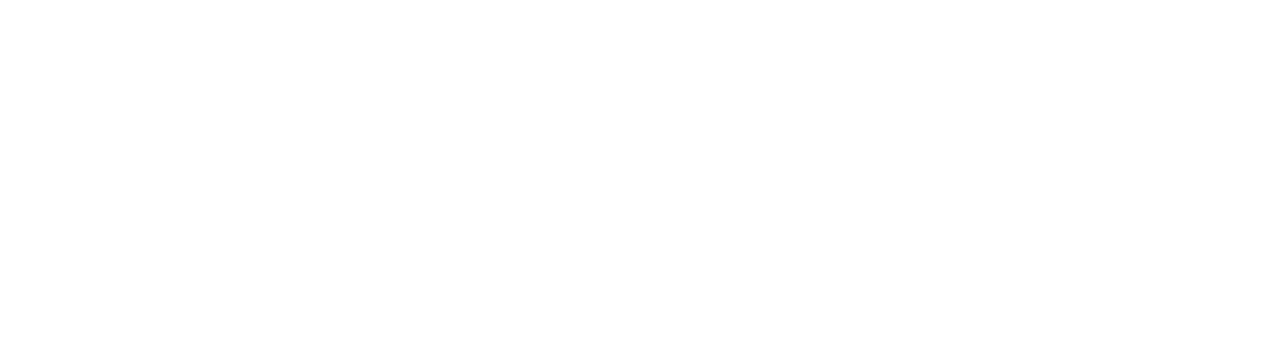
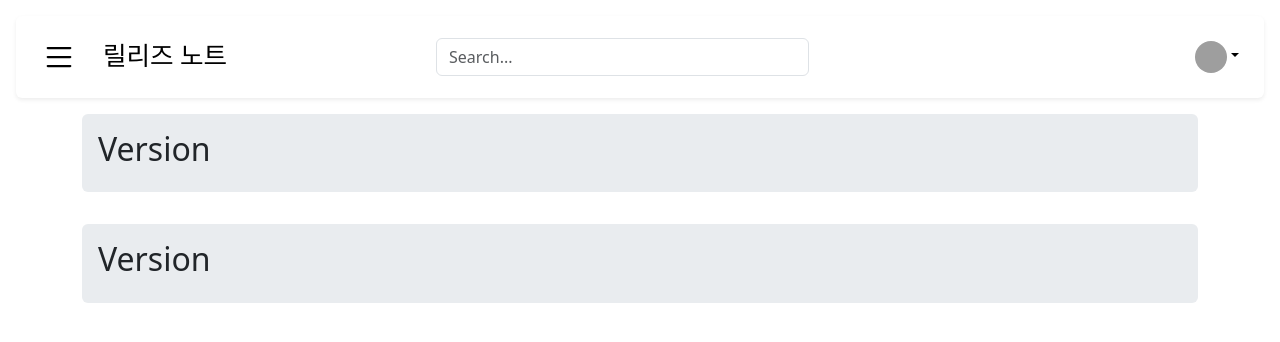
Before and after one commit to rivercory/melotalk, a Vue app: page /changelog in a window 1280 px wide. Before the commit this address had no page. Shown: the top 342 px of the page. Built offline with nearby package versions, Linux system fonts and the light colour scheme; grey boxes are pictures that could not be loaded; a web font is replaced by a local one.

Commit message:
Version 2.6.37

```diff
--- /dev/null
+++ b/src/assets/changelog.json
@@ -0,0 +1,14 @@
+[
+  {
+    "id": "1",
+    "title": "Version",
+    "date": "https://image-server.kr/def/cate-1.jpg",
+    "description": "CATE_01"
+  },
+  {
+    "id": "2",
+    "title": "Version",
+    "date": "https://image-server.kr/def/cate-1.jpg",
+    "description": "CATE_01"
+  }
+]
--- a/src/router/index.js
+++ b/src/router/index.js
@@ -2,6 +2,7 @@
 import HomeView from "@/views/HomeView.vue";
 import AboutView from "@/views/AboutView.vue";
 import ChatView from "@/views/ChatView.vue";
+import ChangelogView from "@/views/ChangelogView.vue";
 
 const routes = [
   {
@@ -18,6 +19,11 @@
     path: '/chat',
     name: 'chat',
     component: ChatView
+  },
+  {
+    path: '/changelog',
+    name: 'changelog',
+    component: ChangelogView
   }
 ]
 
--- /dev/null
+++ b/src/views/ChangelogView.vue
@@ -0,0 +1,44 @@
+<script>
+import Navmenu from "@/components/Navmenu.vue";
+import changelog from "@/assets/changelog.json";
+
+export default {
+  computed: {
+    changelogs() {
+      return changelog.map((items) => {
+        return items;
+      });
+    },
+  },
+  components: {Navmenu}
+}
+</script>
+
+<template>
+  <Navmenu title="릴리즈 노트" />
+  <div class="container">
+  <div class="row">
+    <div class="col align-self-center">
+      <div class="changelog rounded-2" style="margin-bottom: 2rem;" v-for="item in changelogs" :key="item.id">
+        <h2>{{ item.title }}</h2>
+      </div>
+    </div>
+  </div>
+  </div>
+</template>
+
+<style>
+:root.lightmode {
+  --changelog-background-color: #e9ecef;
+}
+
+:root.darkmode {
+  --changelog-background-color: #868e96;
+}
+
+.changelog {
+  height: auto;
+  padding: 1rem;
+  background-color: var(--changelog-background-color);
+}
+</style>
```
